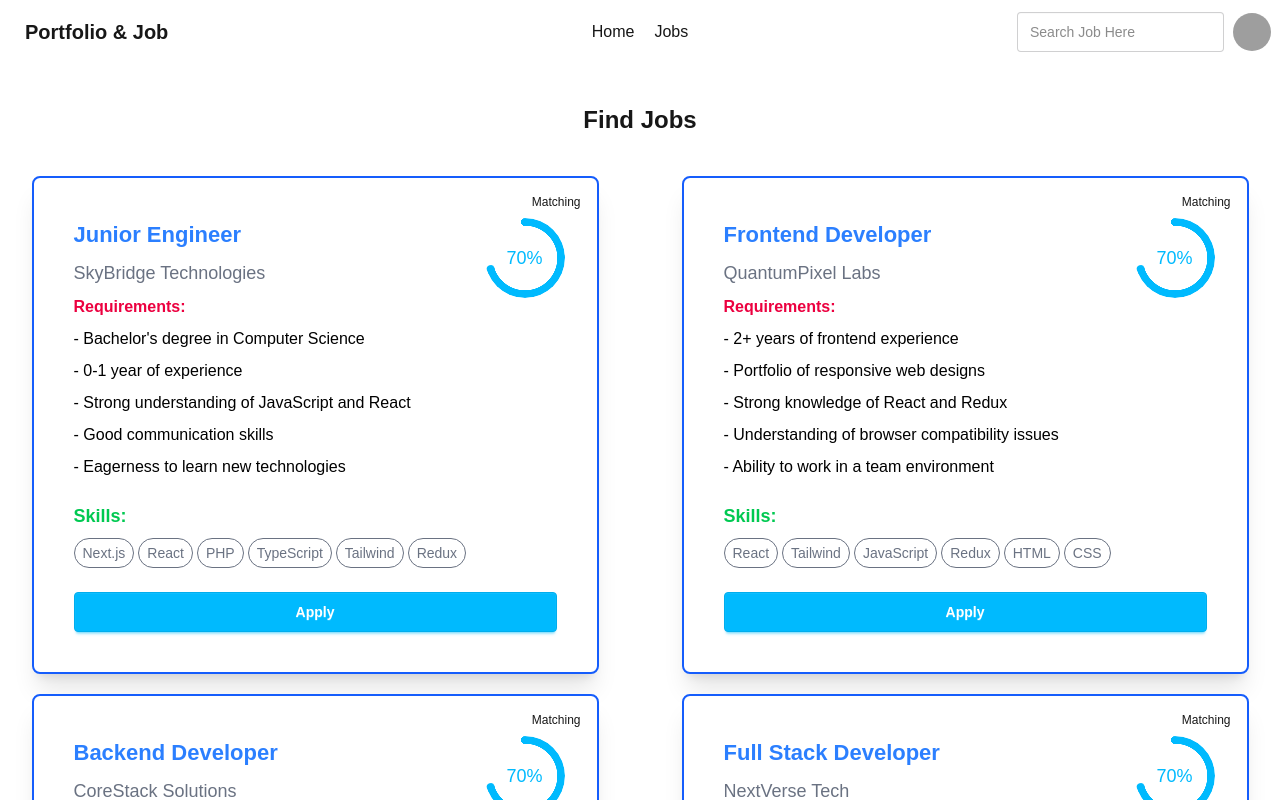
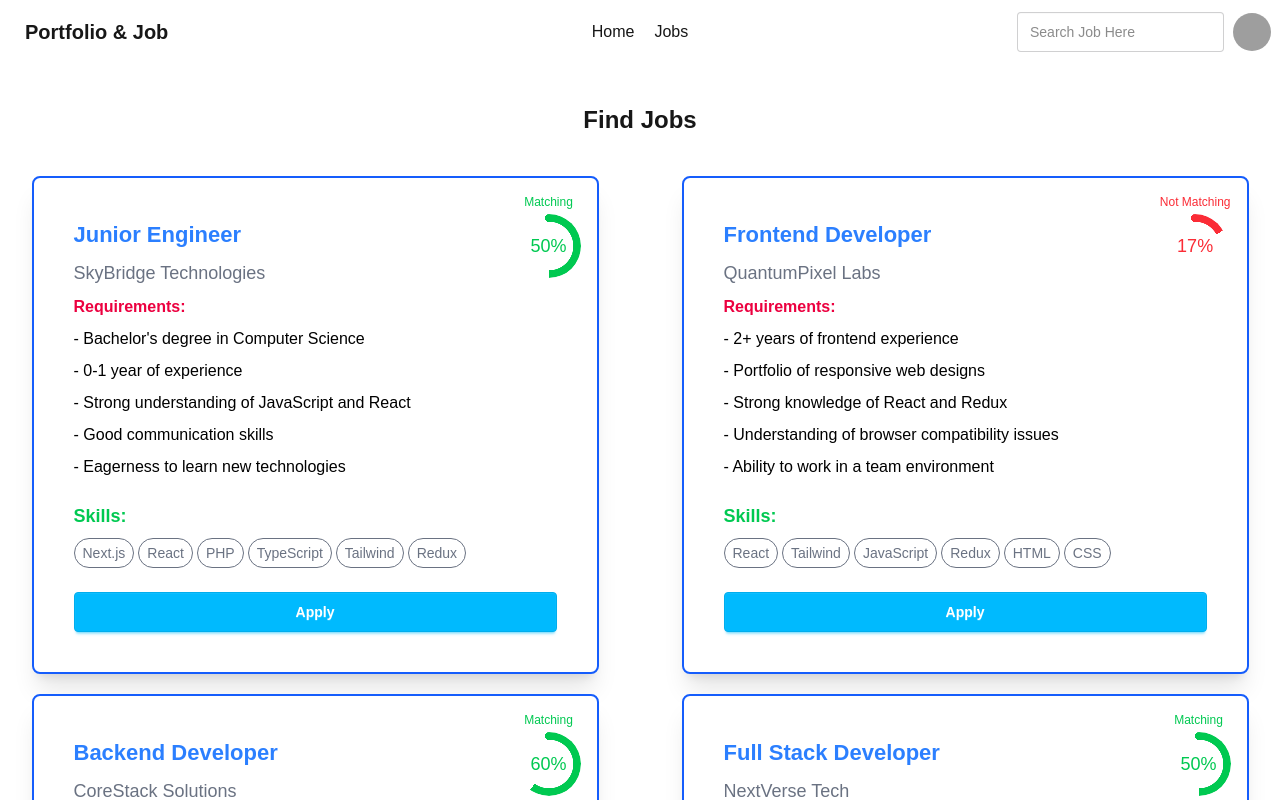
Before and after one commit to Shakib-Shajid/portfolio_jobsearch, a Next.js app: page /jobs in a window 1280 px wide. Shown: the top 800 px of the page. Built offline with nearby package versions, Linux system fonts and the light colour scheme; grey boxes are pictures that could not be loaded.

Commit message:
showing percentage with skills matching

```diff
--- /dev/null
+++ b/public/skills.json
@@ -0,0 +1,17 @@
+[
+    "TypeScript",
+    "React",
+    "Next.js",
+    "Node.js",
+    "Express.js",
+    "NestJS",
+    "GraphQL",
+    "MongoDB",
+    "PostgreSQL",
+    "Docker",
+    "Kubernetes",
+    "CI/CD Pipelines",
+    "Microservices Architecture",
+    "System Design",
+    "Cloud Platforms (AWS/Azure/GCP)"
+]
--- a/src/app/globals.css
+++ b/src/app/globals.css
@@ -25,3 +25,6 @@ body {
   color: var(--foreground);
   font-family: Arial, Helvetica, sans-serif;
 }
+.radial-progress.no-dot::after {
+  display: none !important;
+}
--- a/src/app/jobs/page.jsx
+++ b/src/app/jobs/page.jsx
@@ -1,47 +1,90 @@
 import React from 'react';
-import hiring from "../../../public/hiring.json"
+import hiring from '@/../public/hiring.json';
+import skills from '@/../public/skills.json';
+
+const calculateMatchPercentage = (jobSkills, userSkills) => {
+  const jobSet = new Set(jobSkills.map(s => s.toLowerCase()));
+  const userSet = new Set(userSkills.map(s => s.toLowerCase()));
+  const matched = [...jobSet].filter(skill => userSet.has(skill));
+  return Math.round((matched.length / jobSet.size) * 100);
+};
 
 const page = () => {
-
   return (
     <div>
-      <h3 className='text-center font-bold text-2xl my-10'>Find Jobs</h3>
+      <h3 className="text-center font-bold text-2xl my-10">Find Jobs</h3>
 
-      <div className='grid grid-cols-1 md:grid-cols-2 gap-5'>
+      <div className="grid grid-cols-1 md:grid-cols-2 gap-5">
+        {hiring.map(data => {
+          const percentage = calculateMatchPercentage(data.skills, skills);
 
-        {
-          hiring.map(data =>
-            <div className="card w-[90%] mx-auto bg-base-100 card-xl border-blue-600 border-2 shadow-xl relative" key={data.id}>
-              <div className="card-body">
-                {/* For TSX uncomment the commented types below */}
-                <p className='absolute right-10 md:right-4 top-4 text-xs'>Matching</p>
-                <div className="radial-progress text-info absolute right-8" style={{ "--value": 70 } /* as React.CSSProperties */}
-                  aria-valuenow={70} role="progressbar">70%</div>
+          return (
+            <div
+              key={data.id}
+              className="card w-[90%] mx-auto bg-base-100 card-xl border-blue-600 border-2 shadow-xl relative"
+            >
+              <div className="card-body relative">
+                {/* Matching Percentage */}
+                <div className="absolute right-4 top-4 text-center">
+                  <p
+                    className={`text-xs font-medium mb-1 ${percentage < 50 ? 'text-red-500' : 'text-green-500'
+                      }`}
+                  >
+                    {percentage < 50 ? 'Not Matching' : 'Matching'}
+                  </p>
+                  <div
+                    className={`radial-progress no-dot w-16 h-16 ${percentage < 50 ? "text-red-500" :"text-green-500"} `}
+                    style={{ "--value": percentage }}
+                    aria-valuenow={percentage}
+                    role="progressbar"
+                  >
+                    {percentage}%
+                  </div>
+                </div>
+
+                {/* Job Info */}
                 <h2 className="card-title text-blue-500">{data.position}</h2>
-                <p className='text-gray-500 text-lg'>{data.name}</p>
-                <p className='font-bold text-base text-rose-600'>Requirements:{data.requirements.map((require, index) => (
-                  <span className='block font-normal text-black my-2' key={index}>- {require}</span>
-                ))}</p>
-                <p className=' my-2'><span className='block mb-2 font-bold text-green-500'>Skills:</span>
+                <p className="text-gray-500 text-lg">{data.name}</p>
+
+                {/* Requirements */}
+                <p className="font-bold text-base text-rose-600">
+                  Requirements:
+                  {data.requirements.map((require, index) => (
+                    <span
+                      className="block font-normal text-black my-2"
+                      key={index}
+                    >
+                      - {require}
+                    </span>
+                  ))}
+                </p>
+
+                {/* Skills */}
+                <p className="my-2">
+                  <span className="block mb-2 font-bold text-green-500">
+                    Skills:
+                  </span>
                   {data.skills.map((skill, index) => (
-                    <span key={index} className='text-gray-500 border rounded-2xl px-2 py-1 mr-1 inline-flex text-sm my-2 md:my-0 hover:bg-accent hover:text-white'>
+                    <span
+                      key={index}
+                      className="text-gray-500 border rounded-2xl px-2 py-1 mr-1 inline-flex text-sm my-2 md:my-0 hover:bg-accent hover:text-white"
+                    >
                       {skill}
                     </span>
                   ))}
                 </p>
+
+                {/* Apply Button */}
                 <div className="justify-end card-actions mt-2">
-                  <button className="btn btn-info text-white w-full mx-auto">Apply</button>
+                  <button className="btn btn-info text-white w-full mx-auto">
+                    Apply
+                  </button>
                 </div>
               </div>
             </div>
-          )
-        }
-
-
-
-
+          );
+        })}
       </div>
-
     </div>
   );
 };
--- a/src/app/profile/page.jsx
+++ b/src/app/profile/page.jsx
@@ -2,26 +2,10 @@ import Link from 'next/link';
 import React from 'react';
 import experiences from "../../../public/experiences.json"
 import projects from "../../../public/projects.json"
+import skills from "../../../public/skills.json"
+
 
 const page = () => {
-
-    const skills = [
-        "TypeScript",
-        "React",
-        "Next.js",
-        "Node.js",
-        "Express.js",
-        "NestJS",
-        "GraphQL",
-        "MongoDB",
-        "PostgreSQL",
-        "Docker",
-        "Kubernetes",
-        "CI/CD Pipelines",
-        "Microservices Architecture",
-        "System Design",
-        "Cloud Platforms (AWS/Azure/GCP)"
-    ]
 
     return (
         <div>
```
